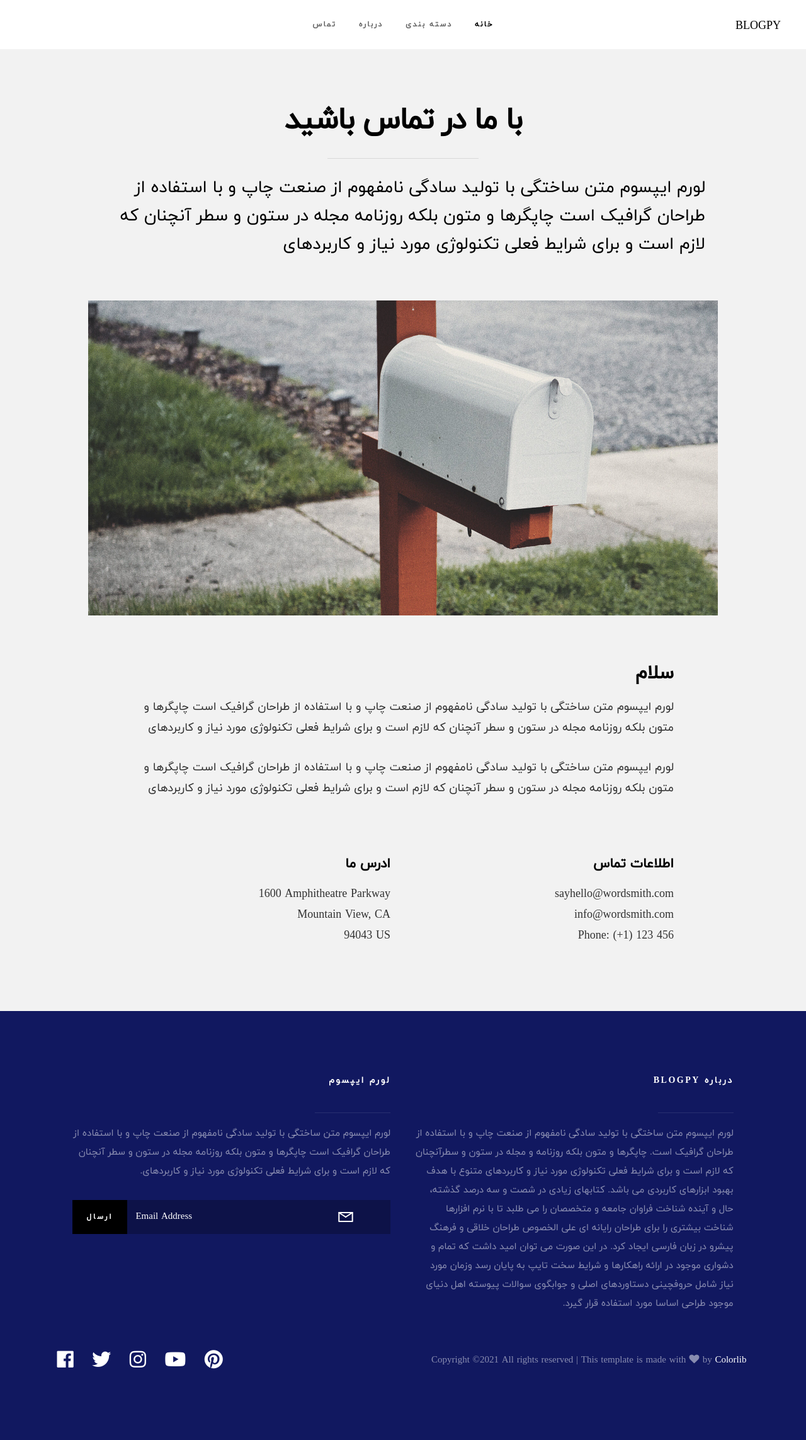
After one commit to morteza-70/blogpy, a Django app: page /contact/ in a window 1280 px wide. The commit adds this page. Shown: the whole page at 63% size. Run offline with Django 3.2, Linux system fonts and the light colour scheme; some libraries are stand-ins or nearby versions.

Commit message:
dynamic contact page

```diff
--- a/blog/templates/index.html
+++ b/blog/templates/index.html
@@ -59,7 +59,7 @@
             <h2 class="header__nav-heading h6">هدایت به</h2>
 
             <ul class="header__nav">
-                <li><a href="page-contact.html" title="">تماس</a></li>
+                <li><a href="{% url 'contact' %}" title="">تماس</a></li>
                 <li><a href="page-about.html" title="">درباره</a></li>
                 <li>
                     <a href="category.html" title="">دسته بندی</a>
@@ -100,7 +100,7 @@
                                     </a>
                                     <ul class="entry__meta">
                                         <li><a href="#0">{{ promote_articles.author }}</a></li>
-                                        <li>{{ promote_articles.created_at }} </li>
+                                        <li>{{ promote_articles.created_at }}</li>
                                     </ul>
                                 </div>
                             </div> <!-- end entry__content -->
--- /dev/null
+++ b/blog/templates/page-contact.html
@@ -0,0 +1,232 @@
+<!DOCTYPE html>
+<html class="no-js" lang="en">
+<head>
+
+    <!--- basic page needs
+    ================================================== -->
+    <meta charset="utf-8">
+    <title>Contact - Blogpy</title>
+    <meta name="description" content="">
+    <meta name="author" content="">
+
+    <!-- mobile specific metas
+    ================================================== -->
+    <meta name="viewport" content="width=device-width, initial-scale=1, maximum-scale=1">
+
+    <!-- CSS
+    ================================================== -->
+    <link rel="stylesheet" href="/static/css/base.css">
+    <link rel="stylesheet" href="/static/css/vendor.css">
+    <link rel="stylesheet" href="/static/css/main.css">
+
+    <!-- script
+    ================================================== -->
+    <script src="/static/js/modernizr.js"></script>
+
+    <!-- favicons
+    ================================================== -->
+    <link rel="shortcut icon" href="favicon.ico" type="image/x-icon">
+    <link rel="icon" href="favicon.ico" type="image/x-icon">
+
+</head>
+
+<body id="top">
+
+<!-- preloader
+    ================================================== -->
+    <div id="preloader">
+        <div id="loader" class="dots-fade">
+            <div></div>
+            <div></div>
+            <div></div>
+        </div>
+    </div>
+
+
+    <!-- header
+    ================================================== -->
+<header class="s-header header">
+
+    <div class="header__logo">
+        <a class="logo" href="index.html">
+            BLOGPY
+        </a>
+    </div> <!-- end header__logo -->
+
+    <a class="header__toggle-menu" href="#0" title="Menu"><span>منو</span></a>
+    <nav class="header__nav-wrap">
+
+        <h2 class="header__nav-heading h6">هدایت به</h2>
+
+        <ul class="header__nav">
+            <li><a href="page-contact.html" title="">تماس</a></li>
+            <li><a href="page-about.html" title="">درباره</a></li>
+            <li>
+                <a href="#0" title="">دسته بندی</a>
+            </li>
+
+            <li class="current"><a href="{% url 'index' %}" title="">خانه</a></li>
+        </ul> <!-- end header__nav -->
+
+        <a href="#0" title="Close Menu" class="header__overlay-close close-mobile-menu">بستن</a>
+
+    </nav> <!-- end header__nav-wrap -->
+
+</header> <!-- s-header -->
+
+
+<!-- s-content
+================================================== -->
+    <section class="s-content s-content--top-padding s-content--narrow">
+
+        <div class="row narrow">
+            <div class="col-full s-content__header">
+                <h1 class="display-1 display-1--with-line-sep">با ما در تماس باشید</h1>
+                <p class="lead">
+                    لورم ایپسوم متن ساختگی با تولید سادگی نامفهوم از صنعت چاپ و با استفاده از طراحان گرافیک است چاپگرها و متون بلکه روزنامه مجله در ستون و سطر آنچنان که لازم است و برای شرایط فعلی تکنولوژی مورد نیاز و کاربردهای</p>
+            </div>
+        </div>
+
+        <div class="row">
+            <div class="col-full s-content__main">
+                <p>
+                <img src="/static/images/thumbs/contact/contact-1000.jpg"
+                     srcset="/static/images/thumbs/contact/contact-2000.jpg 2000w,
+                             /static/images/thumbs/contact/contact-1000.jpg 1000w,
+                             /static/images/thumbs/contact/contact-500.jpg 500w"
+                     sizes="(max-width: 2000px) 100vw, 2000px" alt="">
+                </p>
+
+                <h2 style="text-align: right">سلام</h2>
+
+                <p>
+                    لورم ایپسوم متن ساختگی با تولید سادگی نامفهوم از صنعت چاپ و با استفاده از طراحان گرافیک است چاپگرها و متون بلکه روزنامه مجله در ستون و سطر آنچنان که لازم است و برای شرایط فعلی تکنولوژی مورد نیاز و کاربردهای
+
+                <p>
+                لورم ایپسوم متن ساختگی با تولید سادگی نامفهوم از صنعت چاپ و با استفاده از طراحان گرافیک است چاپگرها و متون بلکه روزنامه مجله در ستون و سطر آنچنان که لازم است و برای شرایط فعلی تکنولوژی مورد نیاز و کاربردهای
+                </p>
+
+
+
+                <div class="row">
+                    <div class="col-six tab-full">
+                        <h4 style="text-align: right;">ادرس ما</h4>
+
+                        <p>
+                        1600 Amphitheatre Parkway<br>
+                        Mountain View, CA<br>
+                        94043 US
+                        </p>
+
+                    </div>
+
+                    <div class="col-six tab-full">
+                        <h4 style="text-align: right">اطلاعات تماس</h4>
+
+                        <p>sayhello@wordsmith.com<br>
+                        info@wordsmith.com <br>
+                        Phone: (+1) 123 456
+                        </p>
+
+                    </div>
+                </div>
+
+            </div> <!-- s-content__main -->
+        </div> <!-- end row -->
+
+    </section> <!-- end s-content -->
+
+
+
+
+    <!-- s-footer
+    ================================================== -->
+<footer class="s-footer">
+
+    <div class="s-footer__main">
+        <div class="row">
+
+            <div class="col-six tab-full s-footer__about">
+
+                <h4>درباره BLOGPY</h4>
+
+                <p>لورم ایپسوم متن ساختگی با تولید سادگی نامفهوم از صنعت چاپ و با استفاده از طراحان گرافیک است. چاپگرها و متون بلکه روزنامه و مجله در ستون و سطرآنچنان که لازم است و برای شرایط فعلی تکنولوژی مورد نیاز و کاربردهای متنوع با هدف بهبود ابزارهای کاربردی می باشد. کتابهای زیادی در شصت و سه درصد گذشته، حال و آینده شناخت فراوان جامعه و متخصصان را می طلبد تا با نرم افزارها شناخت بیشتری را برای طراحان رایانه ای علی الخصوص طراحان خلاقی و فرهنگ پیشرو در زبان فارسی ایجاد کرد. در این صورت می توان امید داشت که تمام و دشواری موجود در ارائه راهکارها و شرایط سخت تایپ به پایان رسد وزمان مورد نیاز شامل حروفچینی دستاوردهای اصلی و جوابگوی سوالات پیوسته اهل دنیای موجود طراحی اساسا مورد استفاده قرار گیرد.</p>
+
+            </div> <!-- end s-footer__about -->
+
+            <div class="col-six tab-full s-footer__subscribe">
+
+                <h4>لورم ایپسوم</h4>
+
+                <p>لورم ایپسوم متن ساختگی با تولید سادگی نامفهوم از صنعت چاپ و با استفاده از طراحان گرافیک است چاپگرها و متون بلکه روزنامه مجله در ستون و سطر آنچنان که لازم است و برای شرایط فعلی تکنولوژی مورد نیاز و کاربردهای.</p>
+
+                <div class="subscribe-form">
+                    <form id="mc-form" class="group" novalidate="true">
+
+                        <input type="email" value="" name="EMAIL" class="email" id="mc-email" placeholder="Email Address" required="">
+
+                        <input type="submit" name="subscribe" value="ارسال">
+
+                        <label for="mc-email" class="subscribe-message"></label>
+
+                    </form>
+                </div>
+
+            </div> <!-- end s-footer__subscribe -->
+
+        </div>
+    </div> <!-- end s-footer__main -->
+
+    <div class="s-footer__bottom">
+        <div class="row">
+
+            <div class="col-six">
+                <ul class="footer-social">
+                    <li>
+                        <a href="#0"><i class="fab fa-facebook"></i></a>
+                    </li>
+                    <li>
+                        <a href="#0"><i class="fab fa-twitter"></i></a>
+                    </li>
+                    <li>
+                        <a href="#0"><i class="fab fa-instagram"></i></a>
+                    </li>
+                    <li>
+                        <a href="#0"><i class="fab fa-youtube"></i></a>
+                    </li>
+                    <li>
+                        <a href="#0"><i class="fab fa-pinterest"></i></a>
+                    </li>
+                </ul>
+            </div>
+
+            <div class="col-six">
+                <div class="s-footer__copyright">
+                        <span><!-- Link back to Colorlib can't be removed. Template is licensed under CC BY 3.0. -->
+Copyright &copy;<script>document.write(new Date().getFullYear());</script> All rights reserved | This template is made with <i class="fa fa-heart" aria-hidden="true"></i> by <a href="https://colorlib.com" target="_blank">Colorlib</a>
+                            <!-- Link back to Colorlib can't be removed. Template is licensed under CC BY 3.0. -->
+</span>
+                </div>
+            </div>
+
+        </div>
+    </div> <!-- end s-footer__bottom -->
+
+    <div class="go-top">
+        <a class="smoothscroll" title="Back to Top" href="#top"></a>
+    </div>
+
+</footer> <!-- end s-footer -->
+
+
+
+<!-- Java Script
+================================================== -->
+    <script src="/static/js/jquery-3.2.1.min.js"></script>
+    <script src="/static/js/plugins.js"></script>
+    <script src="https://maps.googleapis.com/maps/api/js"></script>
+    <script src="/static/js/main.js"></script>
+
+</body>
+
+</html>
--- a/blog/urls.py
+++ b/blog/urls.py
@@ -2,5 +2,6 @@ from django.conf.urls import url
 from . import views
 
 urlpatterns = [
-    url(r'^$', views.IndexPage.as_view(), name='index')
+    url(r'^$', views.IndexPage.as_view(), name='index'),
+    url(r'contact/', views.ContactPage.as_view(), name='contact')
 ]
--- a/blog/views.py
+++ b/blog/views.py
@@ -35,3 +35,6 @@ class IndexPage(TemplateView):
         }
 
         return render(request,'index.html', context)
+
+class ContactPage(TemplateView):
+    template_name = 'page-contact.html'
--- a/blogpy/urls.py
+++ b/blogpy/urls.py
@@ -28,3 +28,4 @@ urlpatterns = [
 
 if settings.DEBUG:
     urlpatterns += static(settings.MEDIA_URL, document_root=settings.MEDIA_ROOT)
+    urlpatterns += static('/contact/static/', document_root=settings.STATIC_ROOT)
```
Also changed, not shown: 5 other files.
